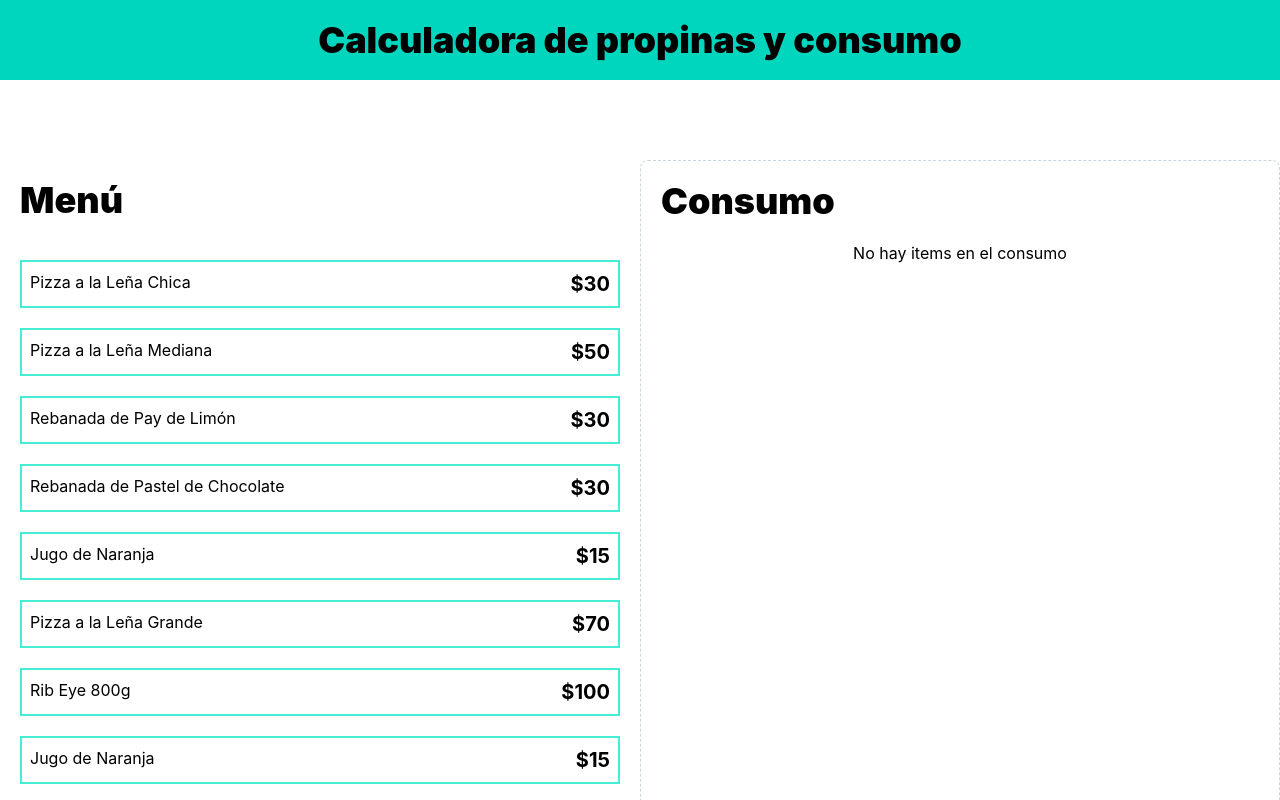
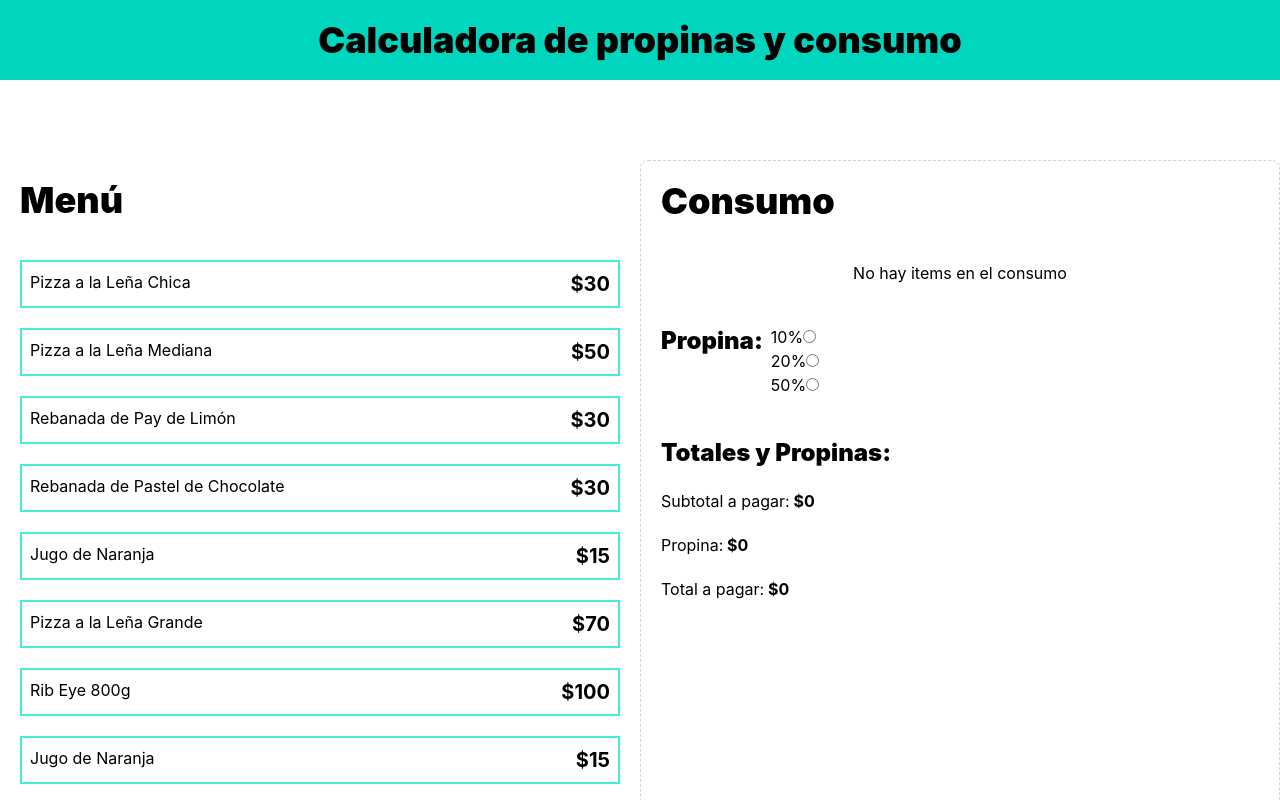
Before and after one commit to OrveoDiLuca/Calculadora_propinas, a React (Vite) app: page / in a window 1280 px wide. Shown: the top 800 px of the page. Built offline with nearby package versions, Linux system fonts and the light colour scheme.

Commit message:
Se calcula las propinas, el subtotal

```diff
--- a/src/App.tsx
+++ b/src/App.tsx
@@ -1,11 +1,13 @@
 import { menuItems } from "./data/db"
-import {MenuItem} from "./components/MenuItem"
+import { MenuItem } from "./components/MenuItem"
 import OrderContets from "./components/OrderContets"
+import OrderTotal from "./components/OrderTotal"
+import Propina from "./components/Propina"
 import useOrder from "./hooks/useOrder"
 
 function App() {
 
-  const {addOrderItem, order} = useOrder()
+  const { order, addOrderItem, removeOrderItem, tip, setTip } = useOrder()
 
   return (
     <>
@@ -31,7 +33,18 @@ function App() {
         <div className="border border-dashed border-slate-300 p-5 rounded-lg space-y-10">
           <OrderContets
             order={order}
+            removeOrderItem={removeOrderItem}
           />
+
+          <Propina
+            setTip={setTip}
+          />
+
+          <OrderTotal
+            order={order}
+            tip={tip}
+          />
+
         </div>
       </main>
 
--- a/src/components/OrderContets.tsx
+++ b/src/components/OrderContets.tsx
@@ -1,23 +1,37 @@
-import type { OrderItemType } from "../types"
+import type { OrderItemType, menuItemType } from "../types"
 
 type OrderContetsProps = {
     order: OrderItemType[]
+    removeOrderItem: (id: menuItemType['id']) => void
 }
 
-const OrderContets = ({order}: OrderContetsProps) => {
+const OrderContets = ({ order, removeOrderItem }: OrderContetsProps) => {
     return (
         <div>
             <h2 className="font-black text-4xl">Consumo</h2>
 
-        <div className="space-y-3 mt-5">
+            <div className="space-y-3 mt-10">
                 {order.length === 0 ? (
                     <p className="text-center">No hay items en el consumo</p>
                 ) : (
                     order.map((item) => (
-                <div key={item.id} className="flex justify-between items-center">
-                    <span>{item.name}</span>
-                    <span>{item.quantity}</span>
-                    <span>{item.price}</span>
+                        <div
+                            key={item.id}
+                            className="flex justify-between items-center border-t border-slate-300 last-of-type:border-b py-5"
+                        >
+                            <div>
+                                <p className="text-lg">
+                                    {item.name} - ${item.price}
+                                </p>
+                                <p className="font-black">
+                                    Cantidad: {item.quantity} - ${item.price * item.quantity}
+                                </p>
+                            </div>
+                            <button
+                                onClick={() => removeOrderItem(item.id)}
+                                className="bg-red-500 text-white h-8 w-8 flex items-center justify-center rounded-full hover:cursor-pointer">
+                                X
+                            </button>
                         </div>
                     )))}
 
--- /dev/null
+++ b/src/components/OrderTotal.tsx
@@ -0,0 +1,44 @@
+import { useMemo } from "react"
+import type { OrderItemType } from "../types"
+
+type OrderTotalProps = {
+    order: OrderItemType[],
+    tip: number
+}
+
+function OrderTotal({ order, tip }: OrderTotalProps) {
+    const subtotal = useMemo(() => {
+        return order.reduce((total, item) => {
+            return total + (item.price * item.quantity)
+        }, 0)
+    }, [order])
+
+    const tipAmount = useMemo(() => {
+        return subtotal * tip
+    }, [order, tip])
+
+
+    return (
+        <>
+            <div className="space-y-5">
+                <h2 className="font-black text-2xl"> Totales y Propinas: </h2>
+                <p>Subtotal a pagar:
+                    <span className="font-bold"> ${subtotal}</span>
+                </p>
+
+                <p>Propina:
+                    <span className="font-bold"> ${tipAmount}</span>
+                </p>
+
+                <p>Total a pagar:
+                    <span className="font-bold"> $0</span>
+                </p>
+            </div>
+            <button>
+
+            </button>
+        </>
+    )
+}
+
+export default OrderTotal
--- /dev/null
+++ b/src/components/Propina.tsx
@@ -0,0 +1,41 @@
+import type { Dispatch, SetStateAction } from "react"
+
+const tipOptions = [
+  {
+    id: 'tip-10',
+    value: .10,
+    label: '10%'
+  },
+  {
+    id: 'tip-20',
+    value: .20,
+    label: '20%'
+  },
+  {
+    id: 'tip-50',
+    value: .50,
+    label: '50%'
+  },
+]
+
+interface PropinaProps {
+    setTip: Dispatch<SetStateAction<number>>
+}
+
+function Propina({setTip }: PropinaProps) {
+  return (
+    <div className="flex gap-2">
+        <h3 className="font-black text-2xl">Propina:</h3>
+        <form>
+            {tipOptions.map(tip => (
+                <div key={tip.id}>
+                    <label htmlFor={tip.id}>{tip.label}</label>
+                    <input type="radio" id={tip.id} value={tip.value} name="tip" onChange={(e) => setTip(Number(e.target.value))} />
+                </div>
+            ))}
+        </form>
+    </div>
+  )
+}
+
+export default Propina
--- a/src/hooks/useOrder.ts
+++ b/src/hooks/useOrder.ts
@@ -4,6 +4,7 @@ import type { menuItemType, OrderItemType } from "../types"
 export default function useOrder() {
 
     const [order,setOrder] = useState<OrderItemType[]>([])
+    const [tip,setTip] = useState(0)
 
     const addOrderItem = (item: menuItemType) => {
         const itemInOrder = order.find((orderItem) => orderItem.id === item.id)
@@ -17,8 +18,15 @@ export default function useOrder() {
 
     }
 
+    const removeOrderItem = (id : menuItemType['id']) => {
+        setOrder(order.filter((orderItem) => orderItem.id !== id))
+    }
+
     return {
         addOrderItem,
-        order
+        order,
+        removeOrderItem,
+        setTip,
+        tip
     }
 }
```
Lines whose indentation alone changed are shown as unchanged.
